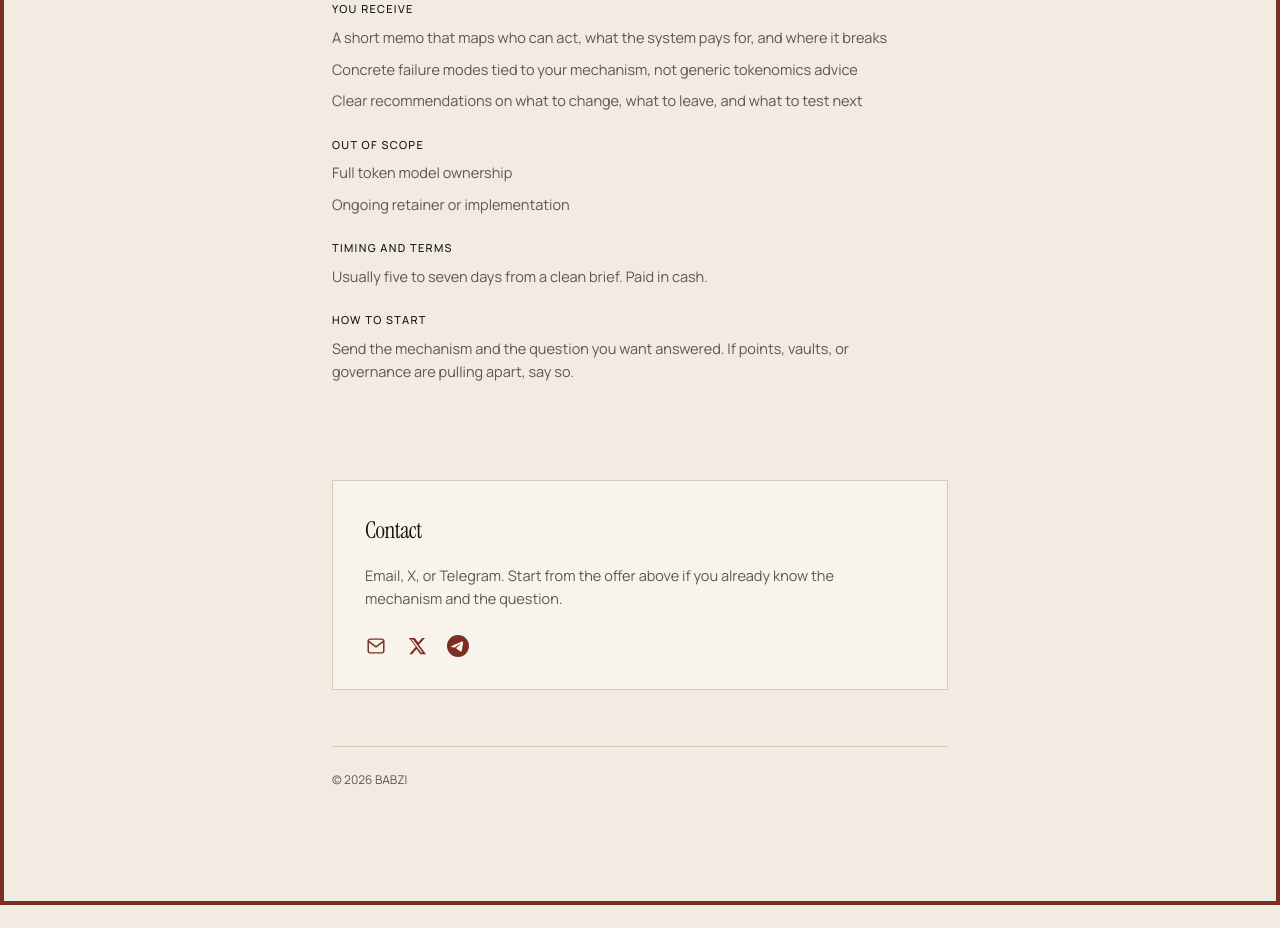
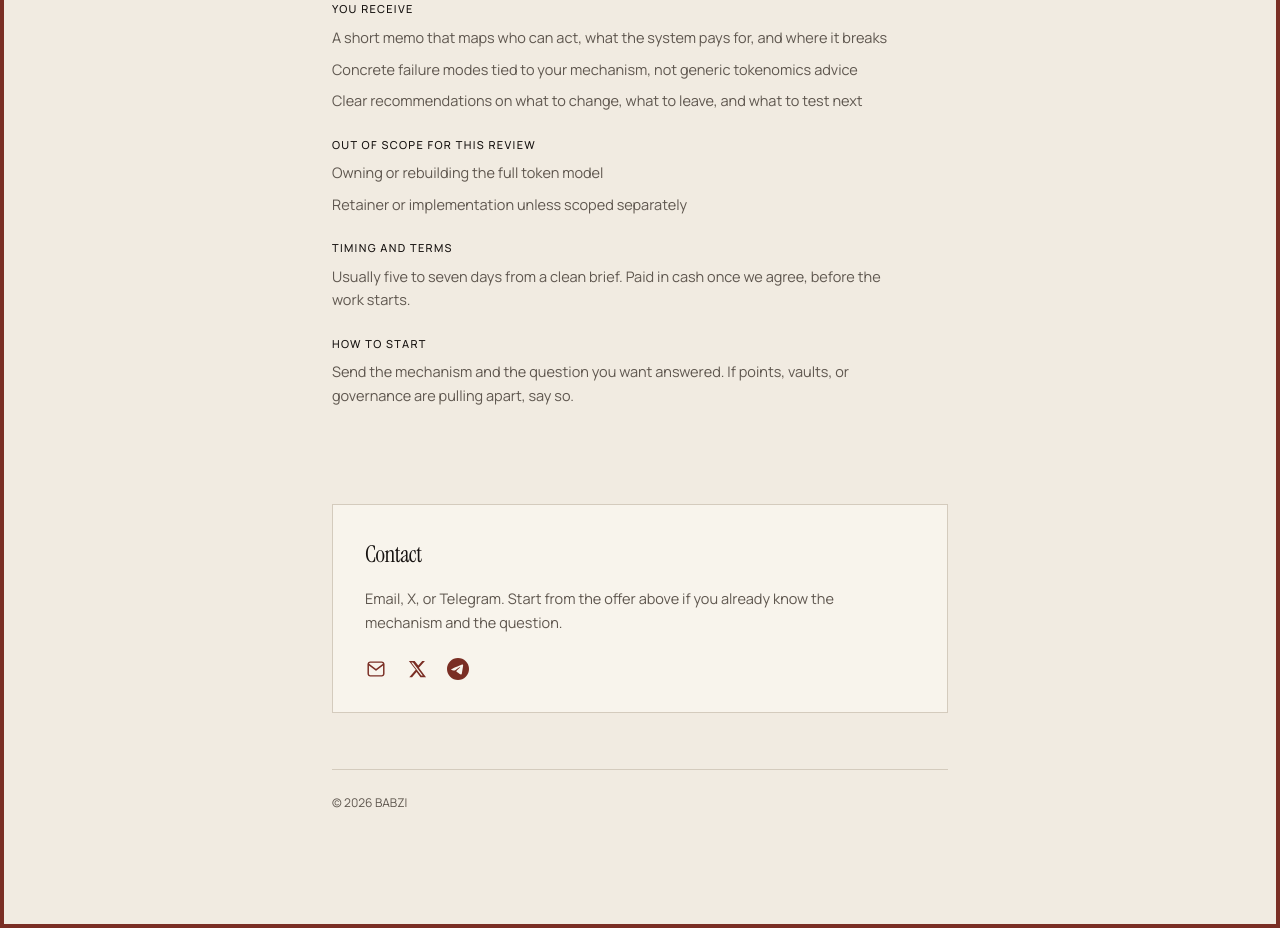
Before and after one commit to Babcan-Inc/babzi-portfolio, a Next.js app: page / in a window 1280 px wide. Shown: the part 2540-3468 px from the top of the page. Before the commit the page ends 3445 px from the top, so only its background shows below. Built offline with nearby package versions, Linux system fonts and the light colour scheme.

Commit message:
Clarify offer scope and cash on agreement.

```diff
--- a/src/app/page.tsx
+++ b/src/app/page.tsx
@@ -234,11 +234,11 @@ export default function Home() {
             </div>
             <div>
               <p className="mb-2 text-[11px] font-medium uppercase tracking-[0.12em] text-[var(--ink)]">
-                Out of scope
+                Out of scope for this review
               </p>
               <ul className="space-y-2 text-[14.5px] leading-relaxed text-[var(--muted)]">
-                <li>Full token model ownership</li>
-                <li>Ongoing retainer or implementation</li>
+                <li>Owning or rebuilding the full token model</li>
+                <li>Retainer or implementation unless scoped separately</li>
               </ul>
             </div>
             <div>
@@ -246,7 +246,7 @@ export default function Home() {
                 Timing and terms
               </p>
               <p className="text-[14.5px] leading-relaxed text-[var(--muted)]">
-                Usually five to seven days from a clean brief. Paid in cash.
+                Usually five to seven days from a clean brief. Paid in cash once we agree, before the work starts.
               </p>
             </div>
             <div>
```
